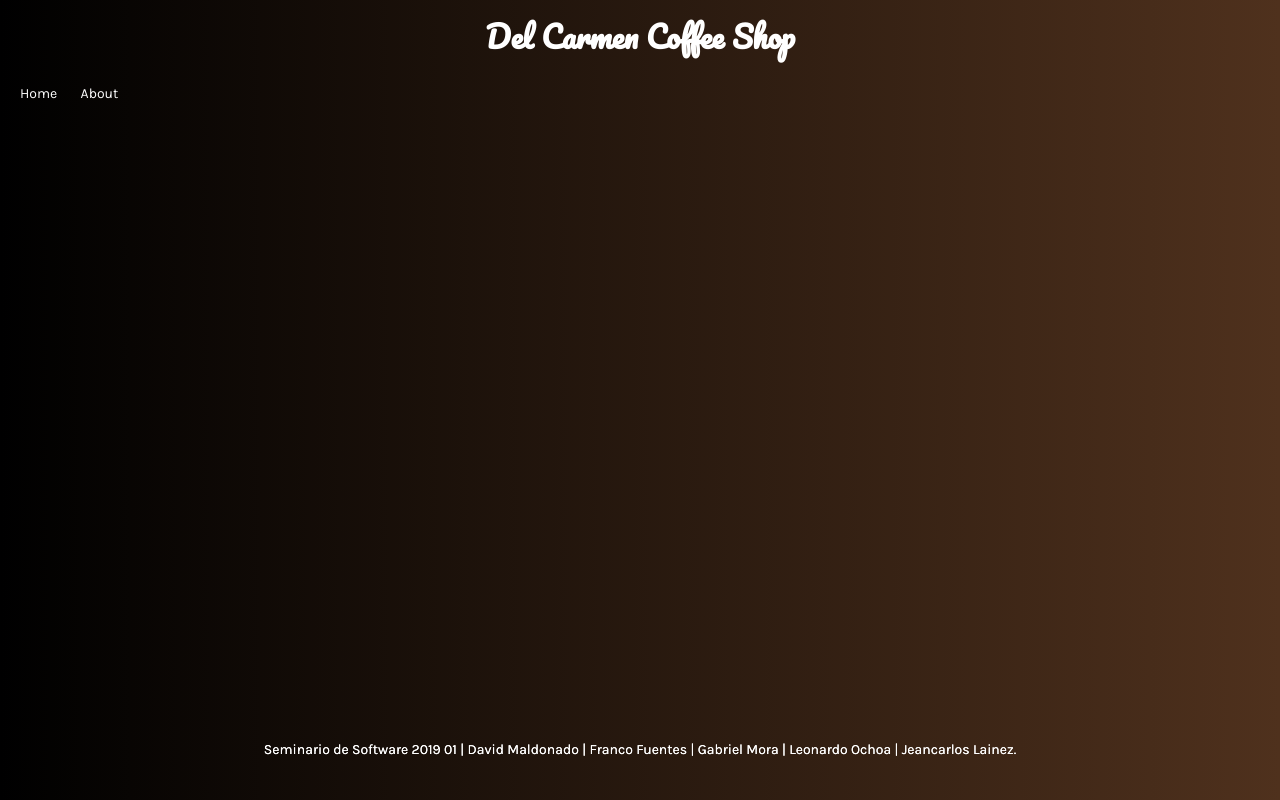
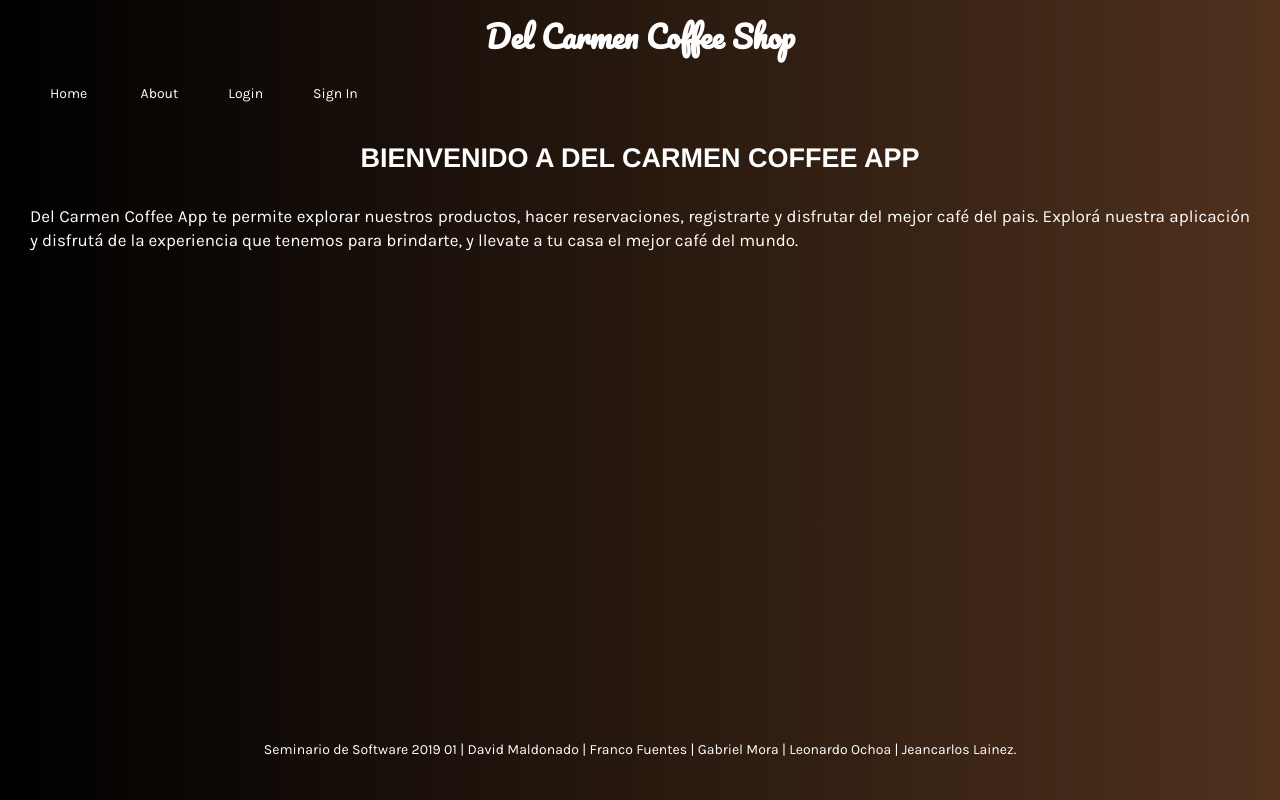
Before and after one commit to LeonardoOchoa11/sw201901_DelCarmenCoffeeShop_ProyectoFinal, a React (Create React App) app in the folder delcarmenbtfend/: page / in a window 1280 px wide. Built offline with nearby package versions, Linux system fonts and the light colour scheme.

Commit message:
Router Changes

```diff
--- a/delcarmenbtfend/src/App.js
+++ b/delcarmenbtfend/src/App.js
@@ -7,6 +7,7 @@ import { BrowserRouter as Router, Route } from 'react-router-dom';
 import Header from './generics/Header';
 import Footer from './generics/Footer';
 import About from './components/pages/About';
+import Home from './components/pages/Home';
 
 class App extends Component {
   render() {
@@ -15,7 +16,7 @@ class App extends Component {
       <div className="App">
         <Header className="pageheader"  title="Del Carmen Coffee Shop"/>
         <Footer />
-        <Route exact path="/" component={Footer} />
+        <Route exact path="/" component={Home} />
         <Route path="/about" component={About} />
       </div>
       </Router>
--- /dev/null
+++ b/delcarmenbtfend/src/components/pages/Home.js
@@ -0,0 +1,34 @@
+import React from 'react';
+
+function About() {
+    return(
+        <React.Fragment>
+            <h1 style={hStyle}>BIENVENIDO A DEL CARMEN COFFEE APP</h1>
+            <p style={pStyle}>Del Carmen Coffee App te permite explorar nuestros productos,
+            hacer reservaciones, registrarte y disfrutar del mejor café del pais. Explorá nuestra aplicación
+            y disfrutá de la experiencia que tenemos para brindarte, y llevate a tu casa el mejor café del mundo.
+            </p>
+        </React.Fragment>
+    )
+}
+
+const hStyle = {
+    color: '#fff',
+    textAlign: 'center',
+    paddingTop: '20px',
+    fontWeight: 'bold',
+    fontSize: '27px'
+}
+
+const pStyle = {
+    color: '#fff',
+    fontSize: '17px',
+    paddingTop: '20px',
+    paddingLeft: '30px',
+    paddingRight: '30px',
+    textAlign: 'justify',
+    fontFamily :'Karla, sans-serif'
+}
+
+
+export default About;
--- a/delcarmenbtfend/src/generics/Header.js
+++ b/delcarmenbtfend/src/generics/Header.js
@@ -9,6 +9,8 @@ class Header extends Component {
       <h1 style={headerstyle}>{this.props.title}</h1>
         <Link style={linkStyle} to="/">Home</Link>
         <Link style={linkStyle} to="/about"> About</Link>
+        <Link style={linkStyle} to="/login">Login</Link>
+        <Link style={linkStyle} to="/signin">Sign In</Link>
       </div>
     );
   }
@@ -29,7 +31,7 @@ const linkStyle = {
   color: '#fff',
   textDecoration: 'none',
   textAlign: 'center',
-  paddingLeft: '20px'
+  paddingLeft: '50px'
 }
 
 export default Header;
```
Also changed, not shown: delcarmenbtfend/src/components/pages/login/Login.js (+1 -6 lines), delcarmenbtfend/src/components/pages/signin/SignIn.js (added, +15 -0 lines), delcarmenbtfend/src/generics/input/Input.js (renamed from delcarmenbtfend/src/generics/Input.js, +0 -10 lines).
